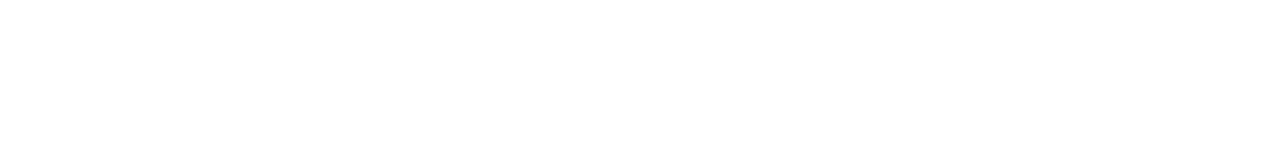
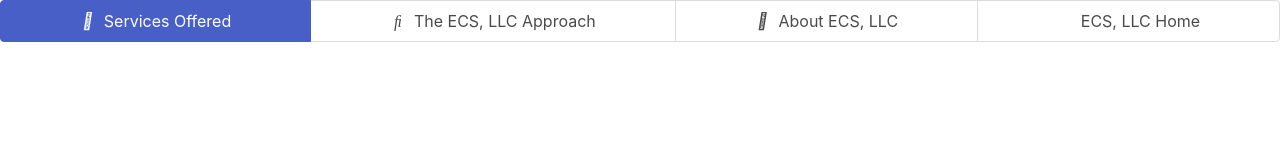
Before and after one commit to mahajanl/EddyCurrent, a plain HTML site: page Index.html in a window 1280 px wide. Drawn offline with nearby package versions, Linux system fonts and the light colour scheme.

Commit message:
added tab navigation

```diff
--- a/Index.html
+++ b/Index.html
@@ -10,6 +10,33 @@
     <link rel="stylesheet" href="https://cdnjs.cloudflare.com/ajax/libs/bulma/0.5.1/css/bulma.min.css" />
 </head>
 <body>
-
+    <div class="tabs is-toggle is-fullwidth">
+        <ul>
+            <li class="is-active">
+                <a>
+                    <span class="icon is-small"><i class="fas fa-image"></i></span>
+                    <span>Services Offered</span>
+                </a>
+            </li>
+            <li>
+                <a>
+                    <span class="icon is-small"><i class="fas fa-music"></i></span>
+                    <span>The ECS, LLC Approach</span>
+                </a>
+            </li>
+            <li>
+                <a>
+                    <span class="icon is-small"><i class="fas fa-film"></i></span>
+                    <span>About ECS, LLC</span>
+                </a>
+            </li>
+            <li>
+                <a>
+                    <span class="icon is-small"><i class="fas fa-file-alt"></i></span>
+                    <span>ECS, LLC Home</span>
+                </a>
+            </li>
+        </ul>
+    </div>
 </body>
 </html>
```
